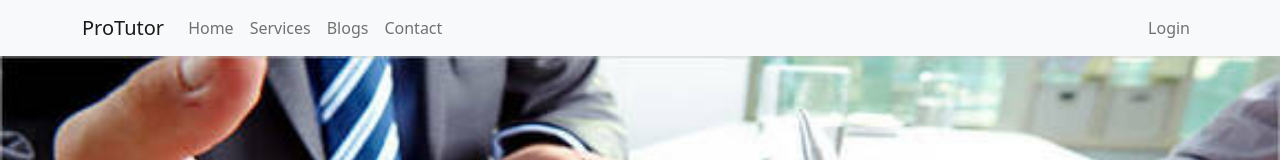
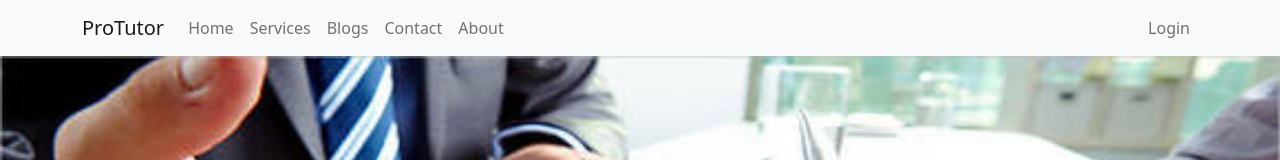
Before and after one commit to Siydulislam/pro-tutor-client, a React (Create React App) app: page / in a window 1280 px wide. Shown: the top 160 px of the page. Built offline with nearby package versions, Linux system fonts and the light colour scheme; no server answers.

Commit message:
about page is done

```diff
--- a/src/App.js
+++ b/src/App.js
@@ -1,5 +1,6 @@
 import { Toaster } from 'react-hot-toast';
 import { Route, Routes } from 'react-router-dom';
+import About from './Components/About/About';
 import Login from './Components/Auth/Login/Login';
 import RequireAuth from './Components/Auth/RequireAuth/RequireAuth';
 import Signup from './Components/Auth/Signup/Signup';
@@ -30,6 +31,7 @@ function App() {
           }></Route>
         <Route path="/blogs" element={<Blogs></Blogs>}></Route>
         <Route path="/contact" element={<Contact></Contact>}></Route>
+        <Route path="/about" element={<About></About>}></Route>
         <Route path="/login" element={<Login></Login>}></Route>
         <Route path="/signup" element={<Signup></Signup>}></Route>
         <Route path="*" element={<PageNotFound></PageNotFound>}></Route>
--- /dev/null
+++ b/src/Components/About/About.js
@@ -0,0 +1,13 @@
+import React from 'react';
+import sojibImage from '../../Assets/images/sojib-image.jpg';
+
+const About = () => {
+    return (
+        <div className="container mt-5 d-flex justify-content-center align-items-center">
+            <img src={sojibImage} alt="" className="w-50 rounded-circle" />
+            <h4 className="mx-3">In short, my goal is to secure a position in IT industry. For this, I have some strategy to achieve that goal. Through practice and more practice of my own I will achieve my goal.</h4>
+        </div>
+    );
+};
+
+export default About;
--- a/src/Components/Shared/Header/Header.js
+++ b/src/Components/Shared/Header/Header.js
@@ -48,6 +48,9 @@ const Header = () => {
                         <li className="nav-item">
                             <Link className="nav-link" to="/contact">Contact</Link>
                         </li>
+                        <li className="nav-item">
+                            <Link className="nav-link" to="/about">About</Link>
+                        </li>
                     </ul>
                     {user?.uid ? (
                         <ul className="navbar-nav ml-auto mb-2 mb-lg-0">
```
Also changed, not shown: src/Assets/images/sojib-image.jpg (added).
